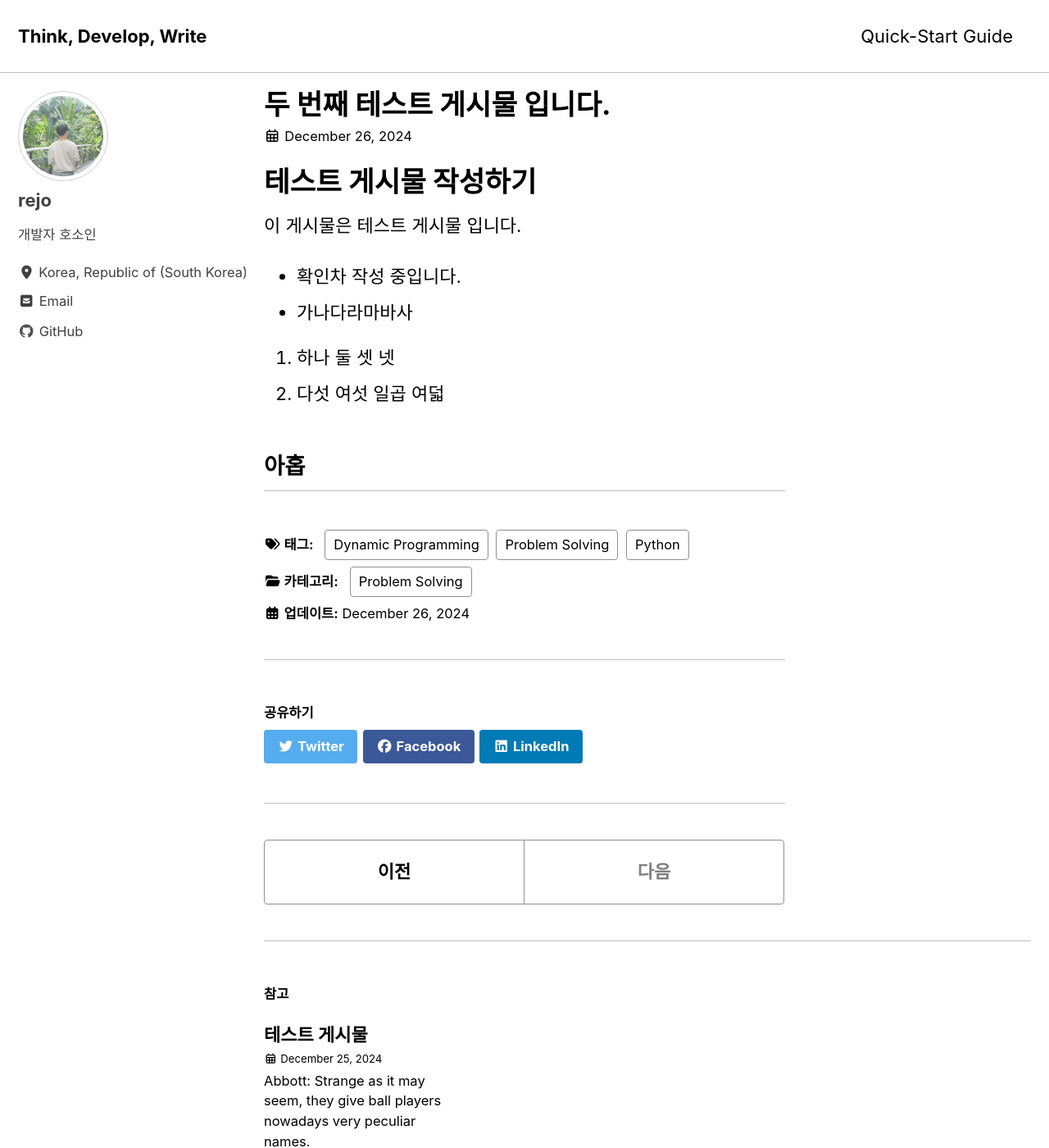
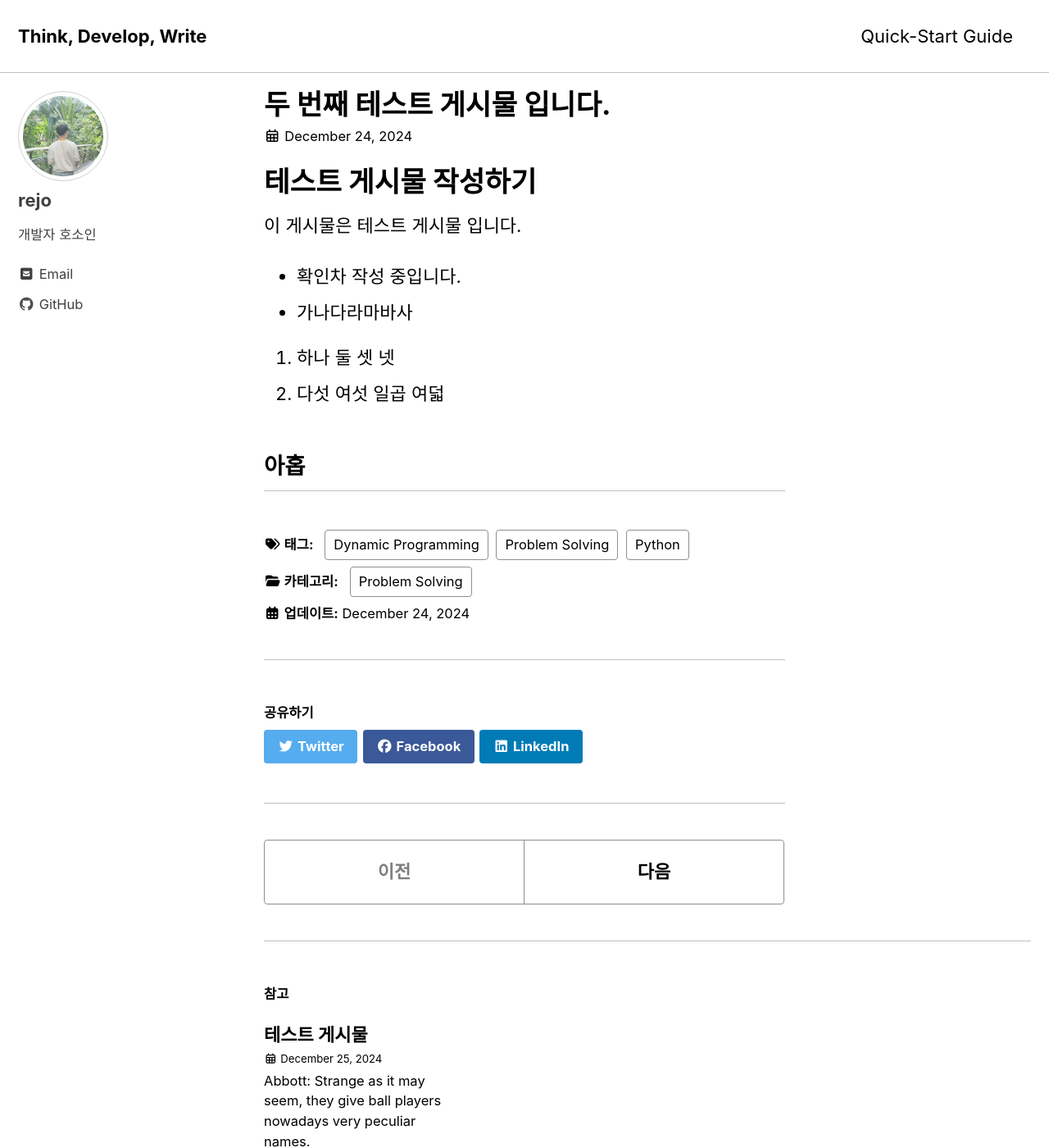
Before and after one commit to r3j0/r3j0.github.io, a Jekyll site: the page built from _posts/2024-12-24-test-post.md, in a window 1280 px wide and 1400 px high. Shown: the whole window at 82% size. Built offline with Jekyll 4.4.1, drawn with Linux system fonts in a browser that asks for light colours; cached includes are drawn as plain includes; some web fonts are replaced.

Commit message:
edit _config.yml & edit test post 2 & edit custom font

```diff
--- a/_config.yml
+++ b/_config.yml
@@ -116,7 +116,7 @@
   name             : "rejo"
   avatar           : "/assets/img/rejo.png" # path of avatar image, e.g. "/assets/images/bio-photo.jpg"
   bio              : "개발자 호소인"
-  location         : "Korea, Republic of (South Korea)"
+  location         :
   email            :
   links:
     - label: "Email"
--- a/_sass/minimal-mistakes/_variables.scss
+++ b/_sass/minimal-mistakes/_variables.scss
@@ -16,7 +16,7 @@
 $indent-var: 1.3em !default;
 
 /* system typefaces */
-$customFont: "Pretendard-Regular";
+$customFont: "NanumBarunGothic";
 $serif: $customFont, Georgia, Times, serif !default;
 $sans-serif: $customFont, -apple-system, BlinkMacSystemFont, "Roboto", "Segoe UI",
   "Helvetica Neue", "Lucida Grande", Arial, sans-serif !default;
--- a/assets/css/main.scss
+++ b/assets/css/main.scss
@@ -9,8 +9,9 @@
 @import "minimal-mistakes"; // main partials
 
 @font-face {
-    font-family: 'Pretendard-Regular';
-    src: url('https://fastly.jsdelivr.net/gh/Project-Noonnu/noonfonts_2107@1.1/Pretendard-Regular.woff') format('woff');
-    font-weight: 300;
+    font-family: 'NanumBarunGothic';
     font-style: normal;
+    font-weight: 400;
+    src: url('//fastly.jsdelivr.net/font-nanumlight/1.0/NanumBarunGothicWeb.eot');
+    src: url('//fastly.jsdelivr.net/font-nanumlight/1.0/NanumBarunGothicWeb.eot?#iefix') format('embedded-opentype'), url('//fastly.jsdelivr.net/font-nanumlight/1.0/NanumBarunGothicWeb.woff') format('woff'), url('//fastly.jsdelivr.net/font-nanumlight/1.0/NanumBarunGothicWeb.ttf') format('truetype');
 }
```
Also changed, not shown: _posts/2024-12-24-test-post.md (renamed from _posts/2024-12-26-test-post.md).
